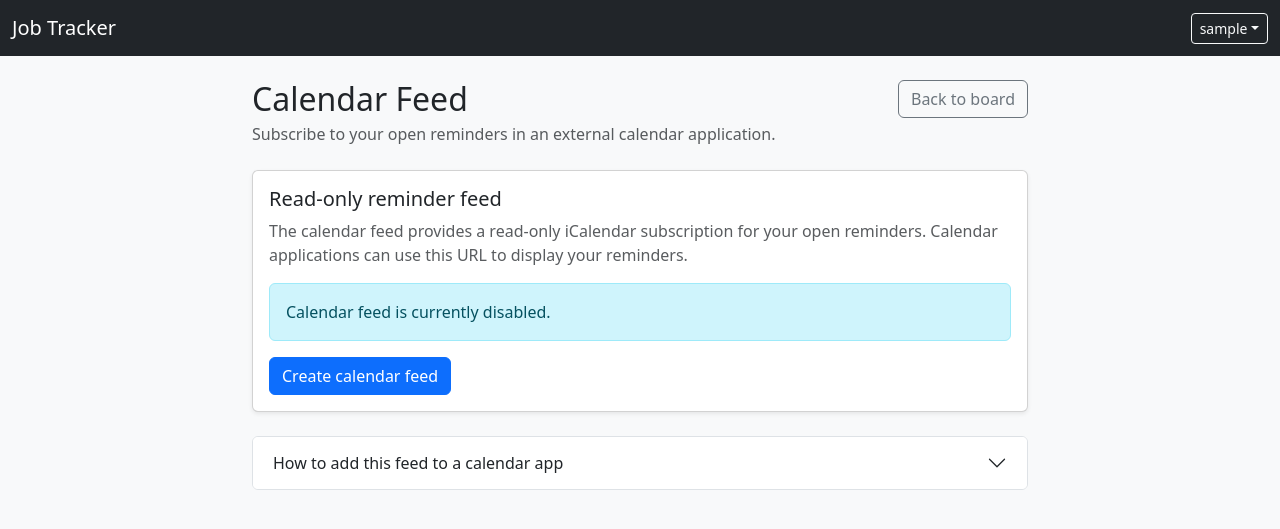
After one commit to Hellenqin-uol/csm500-job-application-workflow, a Django app: page /settings/calendar-feed/ in a window 1280 px wide. The commit adds this page. Shown: the top 529 px of the page. Run offline with Django 5.2, Linux system fonts and the light colour scheme; the visitor is signed in with stand-in values (Sample User, id 1); data that the repository does not hold is empty; some libraries are stand-ins or nearby versions.

Commit message:
calendar feed

```diff
--- a/applications/forms.py
+++ b/applications/forms.py
@@ -54,6 +54,7 @@ class JobApplicationForm(forms.ModelForm):
             "job_url",
             "contact_email",
             "application_deadline",
+            "job_description",
             "notes",
         ]
 
@@ -78,6 +79,11 @@ class JobApplicationForm(forms.ModelForm):
                 "class": "form-control",
                 "type": "date",
             }),
+            "job_description": forms.Textarea(attrs={
+                "class": "form-control",
+                "rows": 8,
+                "placeholder": "Optional: paste the job description here for later reference.",
+            }),
             "notes": forms.Textarea(attrs={
                 "class": "form-control",
                 "rows": 4,
--- /dev/null
+++ b/applications/templates/applications/calendar_feed_settings.html
@@ -0,0 +1,109 @@
+{% extends 'base.html' %}
+
+{% block title %}
+  Calendar Feed - Job Tracker
+{% endblock %}
+
+{% block content %}
+  <div class="container" style="max-width: 800px;">
+    <div class="d-flex justify-content-between align-items-start mb-4">
+      <div>
+        <h1 class="h2 mb-1">Calendar Feed</h1>
+        <p class="text-muted mb-0">Subscribe to your open reminders in an external calendar application.</p>
+      </div>
+
+      <a href="{% url 'applications:kanban' %}" class="btn btn-outline-secondary">Back to board</a>
+    </div>
+
+    <div class="card shadow-sm mb-4">
+      <div class="card-body">
+        <h2 class="h5">Read-only reminder feed</h2>
+
+        <p class="text-muted">The calendar feed provides a read-only iCalendar subscription for your open reminders. Calendar applications can use this URL to display your reminders.</p>
+
+        {% if feed and feed.is_enabled %}
+          <label class="form-label">Feed URL</label>
+
+          <div class="input-group mb-3">
+            <input type="text" class="form-control" value="{{ feed_url }}" readonly />
+
+            <a href="{{ feed_url }}" class="btn btn-outline-primary">Open</a>
+          </div>
+
+          <div class="alert alert-warning">
+            <strong>Important:</strong>
+            Anyone with this URL can read your reminder feed. Do not share it publicly. Keep it private. You can reset the URL at any time.
+          </div>
+        {% else %}
+          <div class="alert alert-info">Calendar feed is currently disabled.</div>
+
+          <form method="post" action="{% url 'applications:calendar_feed_enable' %}">
+            {% csrf_token %}
+            <button type="submit" class="btn btn-primary">Create calendar feed</button>
+          </form>
+        {% endif %}
+      </div>
+    </div>
+
+    <div class="accordion mb-4" id="calendarHelpAccordion">
+      <div class="accordion-item">
+        <h2 class="accordion-header" id="calendarHelpHeading"><button class="accordion-button collapsed" type="button" data-bs-toggle="collapse" data-bs-target="#calendarHelpCollapse" aria-expanded="false" aria-controls="calendarHelpCollapse">How to add this feed to a calendar app</button></h2>
+
+        <div id="calendarHelpCollapse" class="accordion-collapse collapse" aria-labelledby="calendarHelpHeading" data-bs-parent="#calendarHelpAccordion">
+          <div class="accordion-body">
+            <p class="text-muted">Copy the feed URL and add it as a subscription calendar in your calendar application. The feed is read-only. Changes made in your external calendar will not be written back to Job Tracker.</p>
+
+            <h3 class="h6">Outlook Calendar</h3>
+            <ol class="small">
+              <li>Open Outlook Calendar.</li>
+              <li>Select "Add calendar".</li>
+              <li>Choose "Subscribe from web".</li>
+              <li>Paste the feed URL and save.</li>
+            </ol>
+
+            <h3 class="h6">Apple Calendar</h3>
+            <ol class="small">
+              <li>Open Apple Calendar.</li>
+              <li>Select "File" -> "New Calendar Subscription".</li>
+              <li>Paste the feed URL.</li>
+              <li>Confirm the subscription settings.</li>
+            </ol>
+            <h3 class="h6">Google Calendar</h3>
+            <ol class="small">
+              <li>Open Google Calendar in a browser.</li>
+              <li>Next to "Other calendars", select "From URL".</li>
+              <li>Paste the feed URL.</li>
+              <li>Add the calendar.</li>
+            </ol>
+
+            <p class="small text-muted">
+            Note: Calendar applications may not update subscribed feeds immediately. Refresh intervals depend on the calendar provider and can sometimes be configured on the subscribed calendar.
+            </p>
+          </div>
+        </div>
+      </div>
+    </div>
+
+    {% if feed and feed.is_enabled %}
+      <div class="card shadow-sm border-warning mb-4">
+        <div class="card-body">
+          <h2 class="h5">Manage feed URL</h2>
+
+          <p class="text-muted">Resetting the feed URL revokes the previous URL. Calendar applications using the old URL will no longer receive updates.</p>
+
+          <div class="d-flex gap-2">
+            <form method="post" action="{% url 'applications:calendar_feed_reset' %}">
+              {% csrf_token %}
+              <button type="submit" class="btn btn-outline-warning">Reset feed URL</button>
+            </form>
+
+            <form method="post" action="{% url 'applications:calendar_feed_disable' %}">
+              {% csrf_token %}
+              <button type="submit" class="btn btn-outline-danger">Disable feed</button>
+            </form>
+          </div>
+        </div>
+      </div>
+    {% endif %}
+  </div>
+{% endblock %}
--- a/applications/urls.py
+++ b/applications/urls.py
@@ -13,4 +13,9 @@ urlpatterns = [
     path("applications/<int:pk>/archive/", views.ArchiveJobApplicationView.as_view(), name="application_archive"),
     path("applications/archived/", views.ArchivedApplicationsView.as_view(), name="archived_applications"),
     path("reminders/<int:pk>/complete/", views.ReminderCompleteView.as_view(), name="reminder_complete"),
+    path("calendar/<str:token>/reminders.ics", views.ReminderCalendarFeedView.as_view(), name="reminder_calendar_feed"),
+    path("settings/calendar-feed/", views.CalendarFeedSettingsView.as_view(), name="calendar_feed_settings"),
+    path("settings/calendar-feed/enable/", views.CalendarFeedEnableView.as_view(), name="calendar_feed_enable"),
+    path("settings/calendar-feed/reset/", views.CalendarFeedResetView.as_view(), name="calendar_feed_reset"),
+    path("settings/calendar-feed/disable/", views.CalendarFeedDisableView.as_view(), name="calendar_feed_disable"),
 ]
--- a/applications/views.py
+++ b/applications/views.py
@@ -1,6 +1,6 @@
 from django.shortcuts import render, redirect, get_object_or_404
 from .forms import BootstrapUserCreationForm, JobApplicationForm
-from django.urls import reverse_lazy
+from django.urls import reverse_lazy, reverse
 from django.views.generic import CreateView, TemplateView, ListView
 from django.views import View
 from django.contrib.auth.mixins import LoginRequiredMixin
@@ -11,11 +11,13 @@ from django.http import JsonResponse
 from django.core.exceptions import ValidationError
 from django.db.models import Q
 import json
-from .models import JobApplication, VISIBLE_BOARD_STATES, ApplicationEvent, Reminder
+from .models import JobApplication, VISIBLE_BOARD_STATES, ApplicationEvent, Reminder, CalendarFeed
 from .services.workflow import change_application_status
 from .services.reminders import generate_reminders_for_application
 from django.views.generic import DetailView, UpdateView, DeleteView
+from datetime import timedelta, timezone as datetime_timezone
 from django.utils import timezone
+from django.http import Http404, HttpResponse
 
 # User Registration view
 class RegisterView(CreateView):
@@ -430,3 +432,147 @@ class ReminderCompleteView(LoginRequiredMixin, View):
         messages.success(request, "Reminder marked as done.")
 
         return redirect("applications:application_detail", pk=reminder.application.pk)
+
+# Views for calender feed
+class CalendarFeedSettingsView(LoginRequiredMixin, TemplateView):
+    template_name = "applications/calendar_feed_settings.html"
+
+    def get_context_data(self, **kwargs):
+        context = super().get_context_data(**kwargs)
+
+        feed = CalendarFeed.objects.filter(user=self.request.user).first()
+
+        feed_url = None
+
+        if feed and feed.is_enabled:
+            feed_path = reverse(
+                "applications:reminder_calendar_feed",
+                kwargs={"token": feed.token}
+            )
+            feed_url = self.request.build_absolute_uri(feed_path)
+
+        context["feed"] = feed
+        context["feed_url"] = feed_url
+
+        return context
+
+
+class CalendarFeedEnableView(LoginRequiredMixin, View):
+    def post(self, request):
+        feed, created = CalendarFeed.objects.get_or_create(user=request.user)
+
+        feed.enable()
+
+        if created:
+            messages.success(request, "Calendar feed was created.")
+        else:
+            messages.success(request, "Calendar feed was enabled.")
+
+        return redirect("applications:calendar_feed_settings")
+
+
+class CalendarFeedResetView(LoginRequiredMixin, View):
+    def post(self, request):
+        feed, _ = CalendarFeed.objects.get_or_create(user=request.user)
+
+        feed.reset_token()
+        feed.is_enabled = True
+        feed.save(update_fields=["token", "is_enabled", "updated_at"])
+
+        messages.success(
+            request,
+            "Calendar feed URL was reset. The previous URL no longer works."
+        )
+
+        return redirect("applications:calendar_feed_settings")
+
+
+class CalendarFeedDisableView(LoginRequiredMixin, View):
+    def post(self, request):
+        feed = CalendarFeed.objects.filter(user=request.user).first()
+
+        if feed:
+            feed.disable()
+            messages.success(request, "Calendar feed was disabled.")
+
+        return redirect("applications:calendar_feed_settings")
+
+class ReminderCalendarFeedView(View):
+    def get(self, request, token):
+        try:
+            feed = CalendarFeed.objects.select_related("user").get(token=token, is_enabled=True)
+        except CalendarFeed.DoesNotExist:
+            raise Http404("Calendar feed not found")
+
+        reminders = Reminder.objects.filter(application__user=feed.user, status=Reminder.Status.OPEN).select_related("application").order_by("due_at")
+
+        ics_content = self.build_ics(reminders)
+
+        response = HttpResponse(ics_content, content_type="text/calendar; charset=utf-8")
+        response["Content-Disposition"] = 'inline; filename="jobtracker-reminders.ics"'
+
+        return response
+
+    def build_ics(self, reminders):
+        now = timezone.now()
+
+        lines = [
+            "BEGIN:VCALENDAR",
+            "VERSION:2.0",
+            "PRODID:-//JobTracker//Reminder Feed//EN",
+            "CALSCALE:GREGORIAN",
+            "METHOD:PUBLISH",
+            "X-WR-CALNAME:Job Tracker Reminders",
+            "X-WR-CALDESC:Open reminders from Job Tracker",
+        ]
+
+        for reminder in reminders:
+            lines.extend(self.build_event(reminder, now))
+
+        lines.append("END:VCALENDAR")
+
+        return "\r\n".join(lines) + "\r\n"
+
+    def build_event(self, reminder, now):
+        due_at = reminder.due_at
+
+        if timezone.is_naive(due_at):
+            due_at = timezone.make_aware(due_at)
+
+        start = due_at
+        end = due_at + timedelta(minutes=30)
+
+        uid = f"reminder-{reminder.id}@jobtracker.local"
+
+        summary = self.escape_ics_text(reminder.title)
+
+        description = self.escape_ics_text(
+            f"{reminder.application.job_title} at {reminder.application.company_name}"
+        )
+
+        return [
+            "BEGIN:VEVENT",
+            f"UID:{uid}",
+            f"DTSTAMP:{self.format_ics_datetime(now)}",
+            f"DTSTART:{self.format_ics_datetime(start)}",
+            f"DTEND:{self.format_ics_datetime(end)}",
+            f"SUMMARY:{summary}",
+            f"DESCRIPTION:{description}",
+            "END:VEVENT",
+        ]
+
+    def format_ics_datetime(self, value):
+        value = value.astimezone(datetime_timezone.utc)
+        return value.strftime("%Y%m%dT%H%M%SZ")
+
+    def escape_ics_text(self, value):
+        if value is None:
+            return ""
+
+        return (
+            str(value)
+            .replace("\\", "\\\\")
+            .replace(";", "\\;")
+            .replace(",", "\\,")
+            .replace("\n", "\\n")
+        )
--- a/templates/base.html
+++ b/templates/base.html
@@ -27,13 +27,14 @@
 
               <ul class="dropdown-menu dropdown-menu-end">
                 <li>
-                  <span class="dropdown-item-text text-muted">Signed in</span>
+                  <a class="dropdown-item" href="{% url 'applications:calendar_feed_settings' %}">
+                    <i class="bi bi-calendar-plus" aria-hidden="true"></i>
+                    Calendar feed
+                  </a>
                 </li>
-
                 <li>
                   <hr class="dropdown-divider" />
                 </li>
-
                 <li>
                   <form method="post" action="{% url 'logout' %}">
                     {% csrf_token %}
```
Also changed, not shown: applications/models.py (+46 -0 lines), applications/templates/applications/job_application_detail.html (+31 -0 lines), applications/templates/applications/job_application_form.html (+12 -0 lines), applications/tests/test_calendar_feed.py (added, +138 -0 lines), applications/migrations/0006_jobapplication_job_description.py (added), applications/migrations/0007_calendarfeed.py (added).
